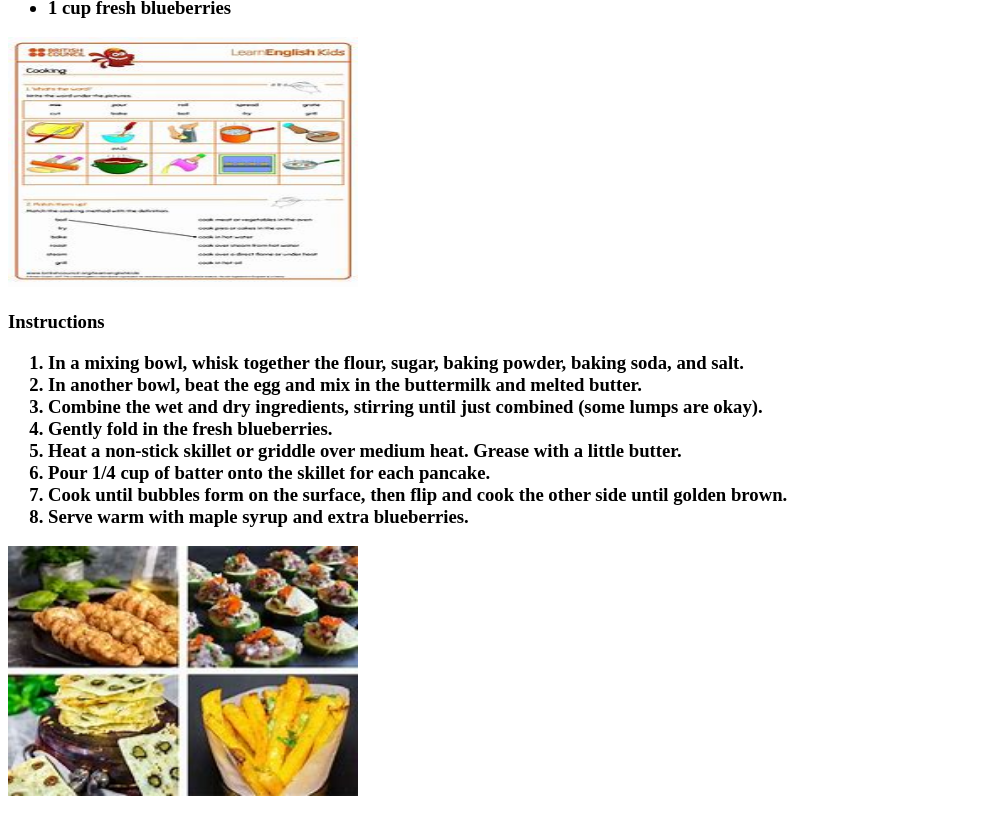
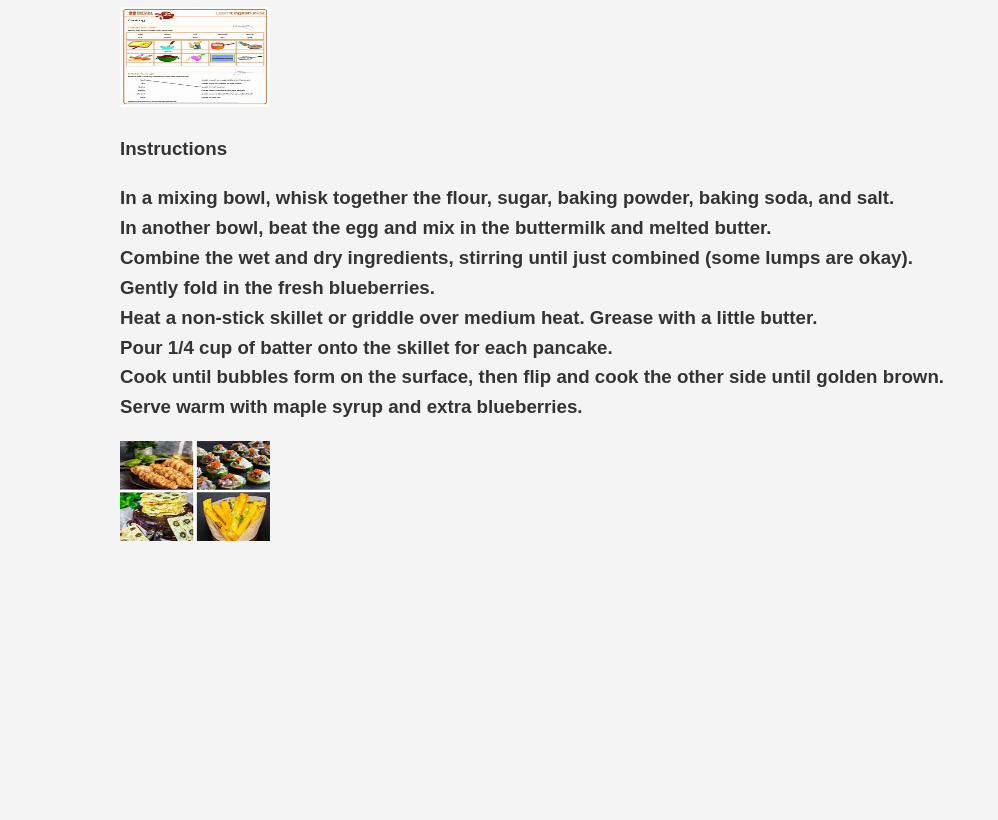
Before and after one commit to afbaslasu/odin-recipes, a plain HTML site: page blueberry_pancakes.html in a window 1280 px wide. Shown: the part 594-1414 px from the top of the page, without its empty margins (0-998 px from the left). After the commit the page ends 1183 px from the top, so only its background shows below. Drawn offline with Linux system fonts and the light colour scheme.

Commit message:
Add HTML and CSS files

```diff
--- a/blueberry_pancakes.html
+++ b/blueberry_pancakes.html
@@ -4,6 +4,7 @@
     <meta charset="UTF-8">
     <meta name="viewport" content="width=device-width, initial-scale=1.0">
     <title>Blueberry Pancakes</title>
+    <link rel="stylesheet" href="styles.css">
 </head>
 
 <body>
--- a/styles.css
+++ b/styles.css
@@ -6,6 +6,8 @@ body {
     padding: 20px;
     background-color: #f4f4f4;
     color: #333;
+    margin-left: 100px;
+    margin-right: 200px;
 }
 
 h1 {
```
Also changed, not shown: chocolate_chip_cookies.html (+1 -0 lines), creamy_tomato_soup.html (+1 -0 lines), spaghetti_bolognese.html (+1 -0 lines), vegetable_stir_fry.html (+1 -0 lines).
